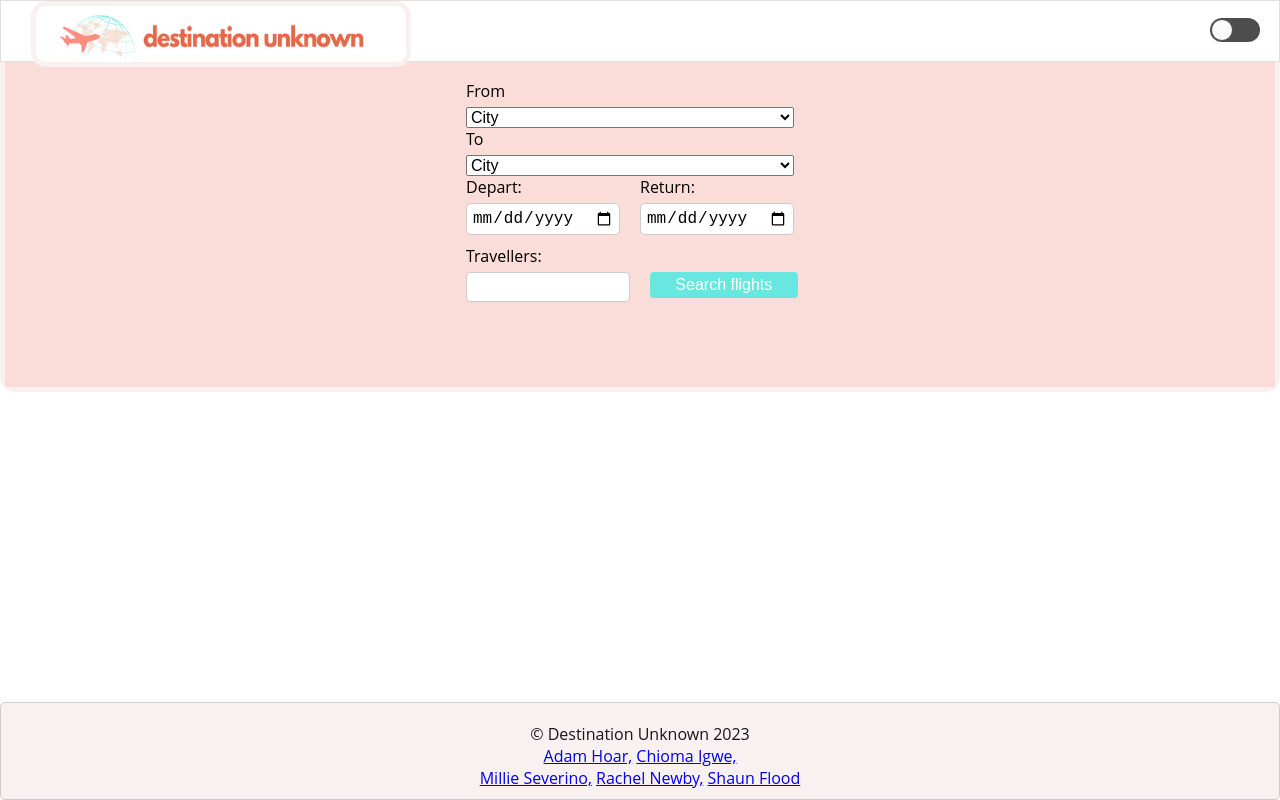
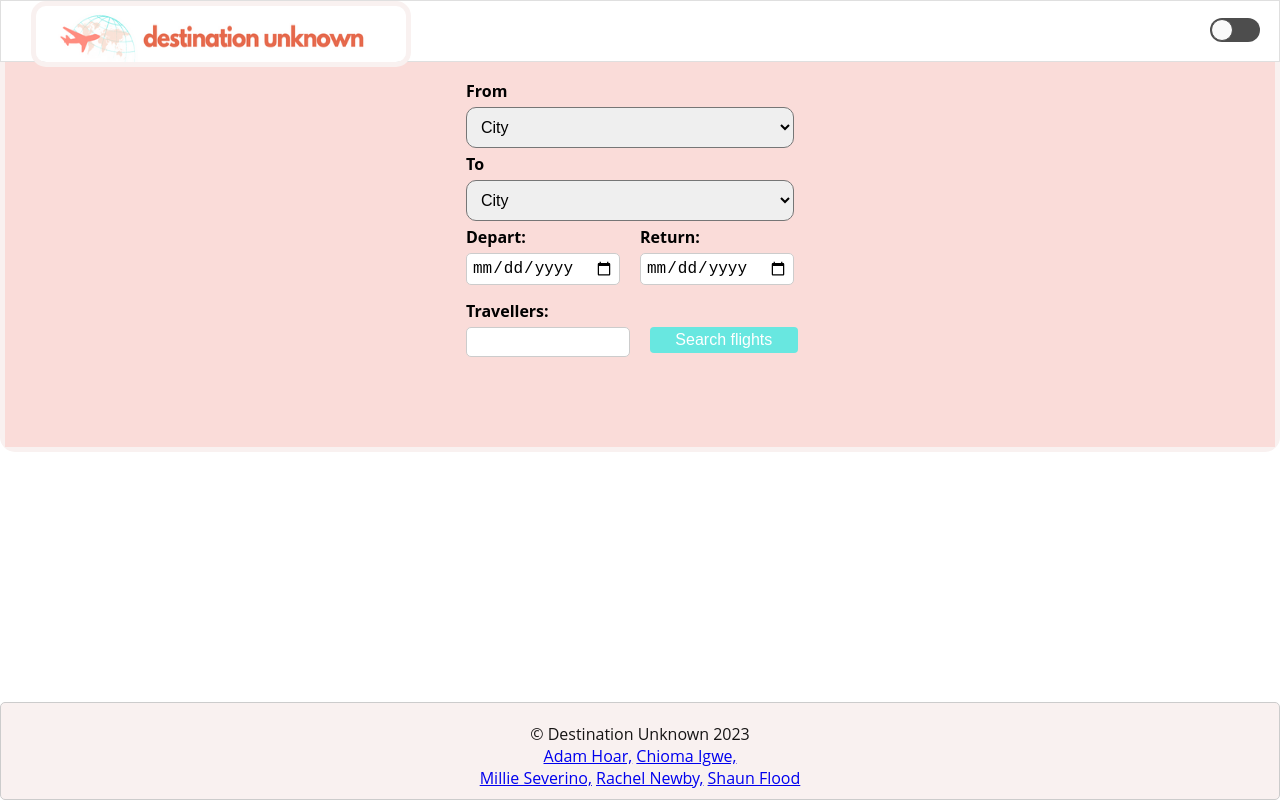
Before and after one commit to rachelnewby/destination-unknown, a React (Create React App) app in the folder frontend/: page / in a window 1280 px wide. Built offline with nearby package versions, Linux system fonts and the light colour scheme.

Commit message:
change the ccs for the form to amke the input aread mpre rounded. doesn;t affect functionality and made text bold in the form.

```diff
--- a/frontend/src/components/form/form.css
+++ b/frontend/src/components/form/form.css
@@ -9,6 +9,7 @@
   display: flex;
   flex-direction: column;
   margin-right: 20px;
+  padding-bottom: 5px;
 }
 
 .form__col:last-of-type {
@@ -19,6 +20,7 @@
   font-size: 16px;
   width: 100%;
   margin-bottom: 5px;
+  font-weight: bold;
 }
 
 .form__col input {
@@ -56,6 +58,8 @@
 
 .form-control {
   font-size: 16px;
+  padding:10px;
+  border-radius:10px;
 }
 
 .form__row:last-of-type {
```
